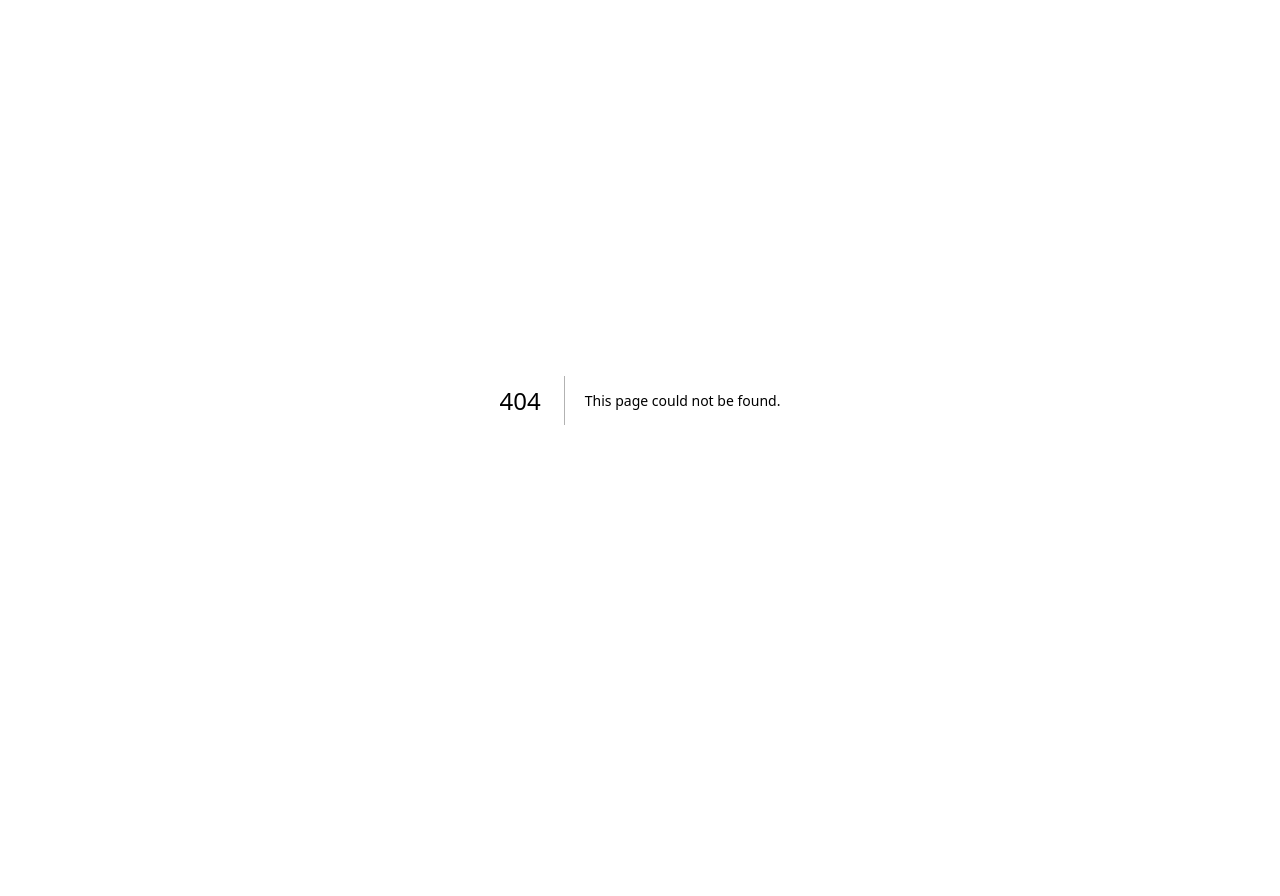
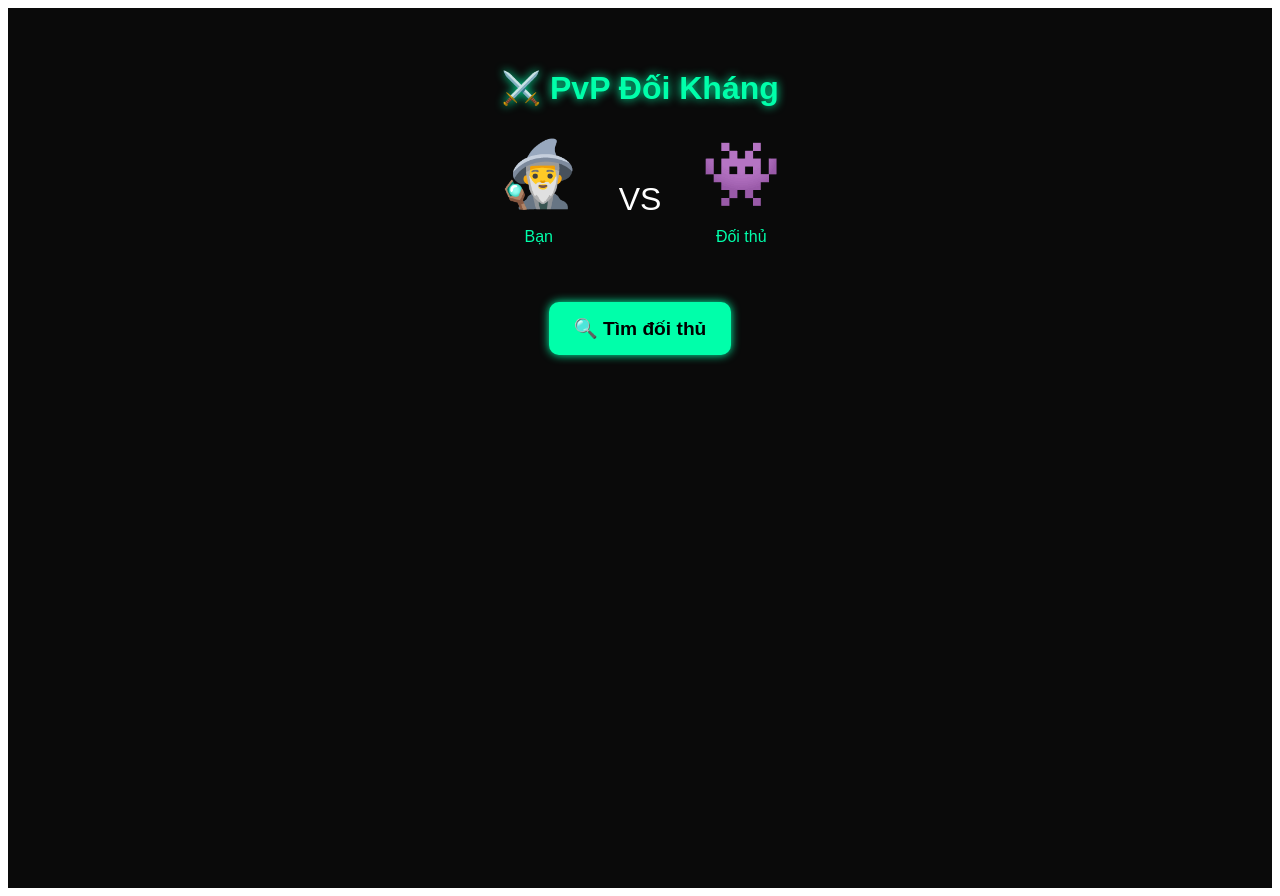
Before and after one commit to Nguyen93-Arena/Arena-Pi, a Next.js app in the folder frontend/: page /pvp in a window 1280 px wide. Before the commit this address had no page. Before the commit the page ends 800 px from the top, so only its background shows below. Built offline with nearby package versions, Linux system fonts and the light colour scheme.

Commit message:
Create pvp.js

```diff
--- /dev/null
+++ b/frontend/pages/pvp.js
@@ -0,0 +1,95 @@
+import { useState } from "react";
+
+export default function PvP() {
+  const [status, setStatus] = useState("idle"); // idle, matching, matched, result
+  const [result, setResult] = useState(null);
+
+  const handleMatch = () => {
+    setStatus("matching");
+    setTimeout(() => {
+      setStatus("matched");
+      setResult(Math.random() > 0.5 ? "🎉 Bạn thắng!" : "😢 Bạn thua...");
+    }, 2000);
+  };
+
+  return (
+    <main style={styles.page}>
+      <h1 style={styles.title}>⚔️ PvP Đối Kháng</h1>
+
+      <div style={styles.avatars}>
+        <div style={styles.player}>
+          <div style={styles.avatar}>🧙‍♂️</div>
+          <p>Bạn</p>
+        </div>
+        <div style={styles.vs}>VS</div>
+        <div style={styles.player}>
+          <div style={styles.avatar}>👾</div>
+          <p>Đối thủ</p>
+        </div>
+      </div>
+
+      {status === "idle" && (
+        <button style={styles.button} onClick={handleMatch}>
+          🔍 Tìm đối thủ
+        </button>
+      )}
+
+      {status === "matching" && <p style={styles.status}>Đang tìm đối thủ...</p>}
+
+      {status === "matched" && <p style={styles.result}>{result}</p>}
+    </main>
+  );
+}
+
+const styles = {
+  page: {
+    backgroundColor: "#0a0a0a",
+    color: "#00FFAA",
+    minHeight: "100vh",
+    padding: "40px 20px",
+    textAlign: "center",
+    fontFamily: "'Orbitron', sans-serif",
+  },
+  title: {
+    fontSize: "2rem",
+    marginBottom: "30px",
+    textShadow: "0 0 10px #00FFAA",
+  },
+  avatars: {
+    display: "flex",
+    alignItems: "center",
+    justifyContent: "center",
+    marginBottom: "40px",
+    gap: "40px",
+  },
+  player: {
+    textAlign: "center",
+  },
+  avatar: {
+    fontSize: "4rem",
+  },
+  vs: {
+    fontSize: "2rem",
+    color: "#fff",
+  },
+  button: {
+    padding: "15px 25px",
+    backgroundColor: "#00FFAA",
+    color: "#000",
+    fontSize: "1.2rem",
+    border: "none",
+    borderRadius: "10px",
+    fontWeight: "bold",
+    cursor: "pointer",
+    boxShadow: "0 0 10px #00FFAA",
+  },
+  status: {
+    color: "#ccc",
+    fontSize: "1rem",
+  },
+  result: {
+    fontSize: "1.4rem",
+    marginTop: "20px",
+    color: "#00ffcc",
+  },
+};
```
